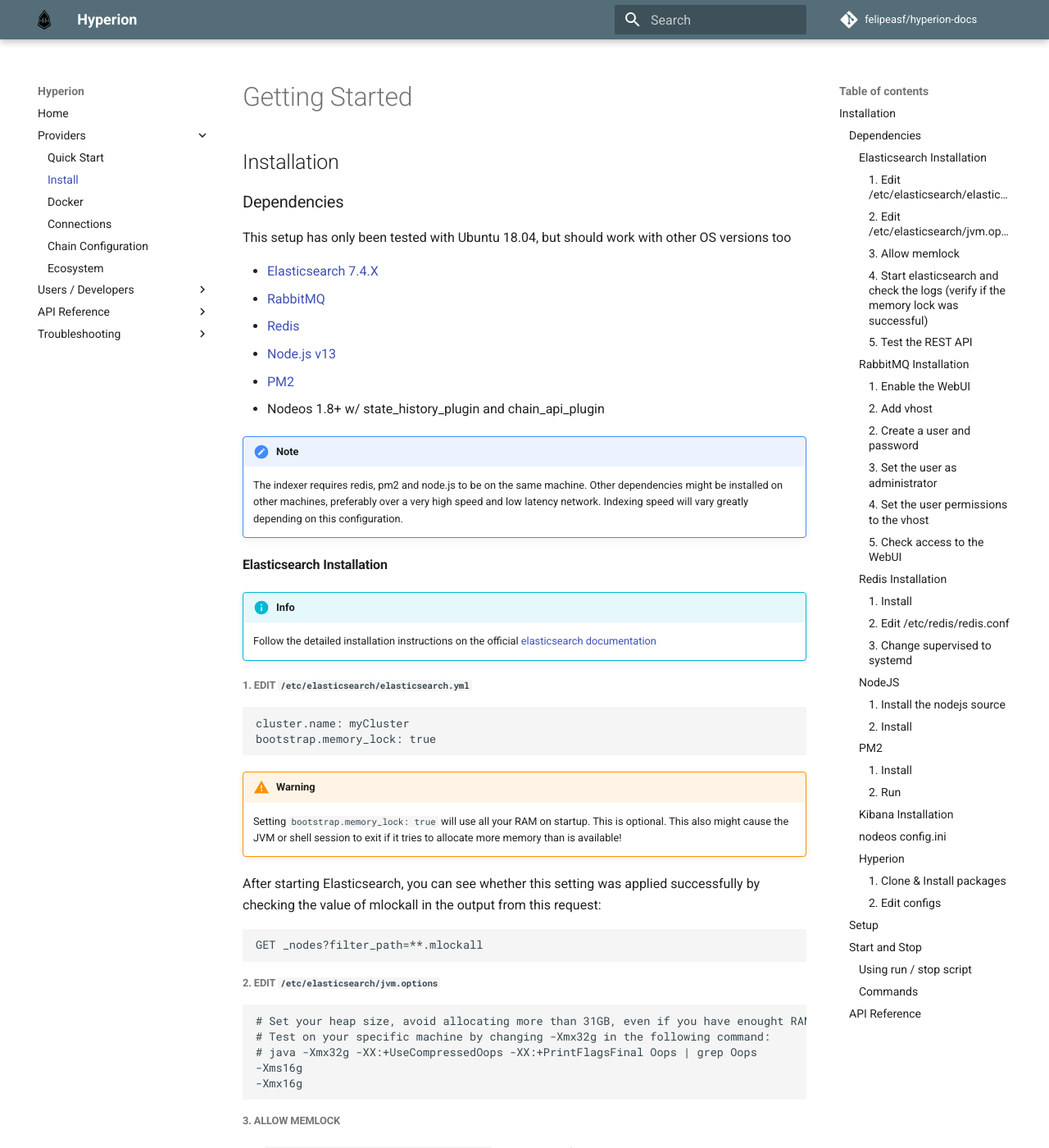
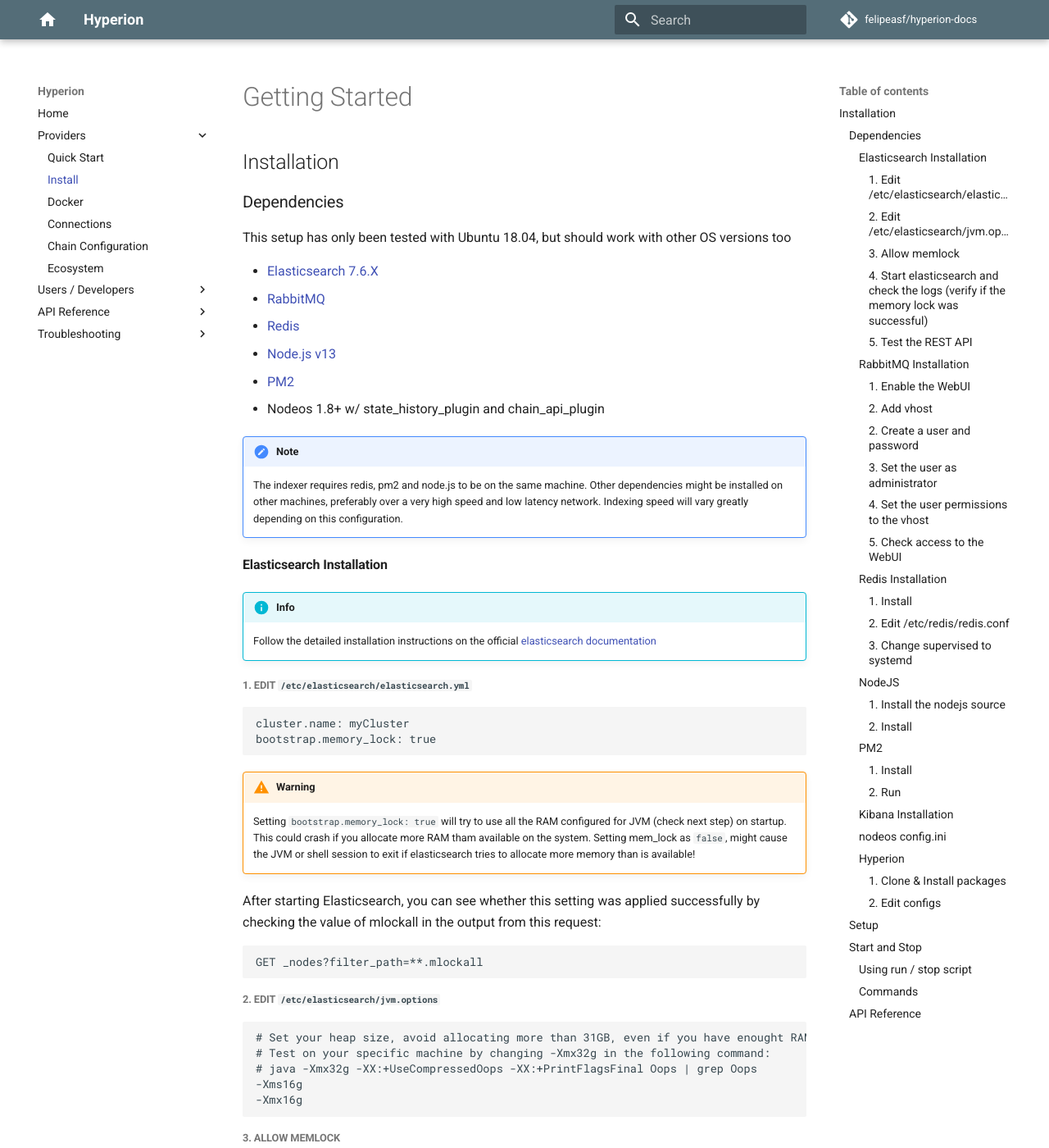
Before and after one commit to felipeasf/hyperion-docs, an MkDocs documentation site: the page built from docs/install.md, in a window 1280 px wide and 1400 px high. Shown: the whole window at 82% size. Built offline with MkDocs 1.6.1 and Material for MkDocs 9.7.7, drawn with Linux system fonts in a browser that asks for light colours; comment, search, counter and statistics services are not loaded; some of the changed text lies outside the part shown.

Commit message:
new changes

````diff
--- a/docs/install.md
+++ b/docs/install.md
@@ -6,7 +6,7 @@
 
 This setup has only been tested with Ubuntu 18.04, but should work with other OS versions too
 
- - [Elasticsearch 7.4.X](https://www.elastic.co/downloads/elasticsearch)
+ - [Elasticsearch 7.6.X](https://www.elastic.co/downloads/elasticsearch)
  - [RabbitMQ](https://www.rabbitmq.com/install-debian.html)
  - [Redis](https://redis.io/topics/quickstart)
  - [Node.js v13](https://github.com/nodesource/distributions/blob/master/README.md#installation-instructions)
@@ -29,8 +29,9 @@
 ```
 
 !!! warning
-    Setting `bootstrap.memory_lock: true` will use all your RAM on startup. This is optional.
-    This also might cause the JVM or shell session to exit if it tries to allocate more memory than is available!
+    Setting `bootstrap.memory_lock: true` will try to use all the RAM configured for JVM (check next step) on startup.
+    This could crash if you allocate more RAM tham available on the system.
+    Setting mem_lock as `false`, might cause the JVM or shell session to exit if elasticsearch tries to allocate more memory than is available!
 
 After starting Elasticsearch, you can see whether this setting was applied successfully by checking the value of mlockall in the output from this request:
 
--- a/mkdocs.yml
+++ b/mkdocs.yml
@@ -34,7 +34,8 @@
   palette:
     primary: 'Blue Grey'
     accent: 'Blue Grey'
-  logo: 'img/logo.png'
+  logo:
+    icon: "home"
   favicon: 'img/logo.png'
 
 extra:
````
Also changed, not shown: other parts of docs/install.md (+1 -1 lines), docs/connections.md (+2 -1 lines), docs/index.md (+4 -2 lines), docs/v1.md (+1 -1 lines), docs/v2.md (+3 -1 lines), docs/img/logo.png.
